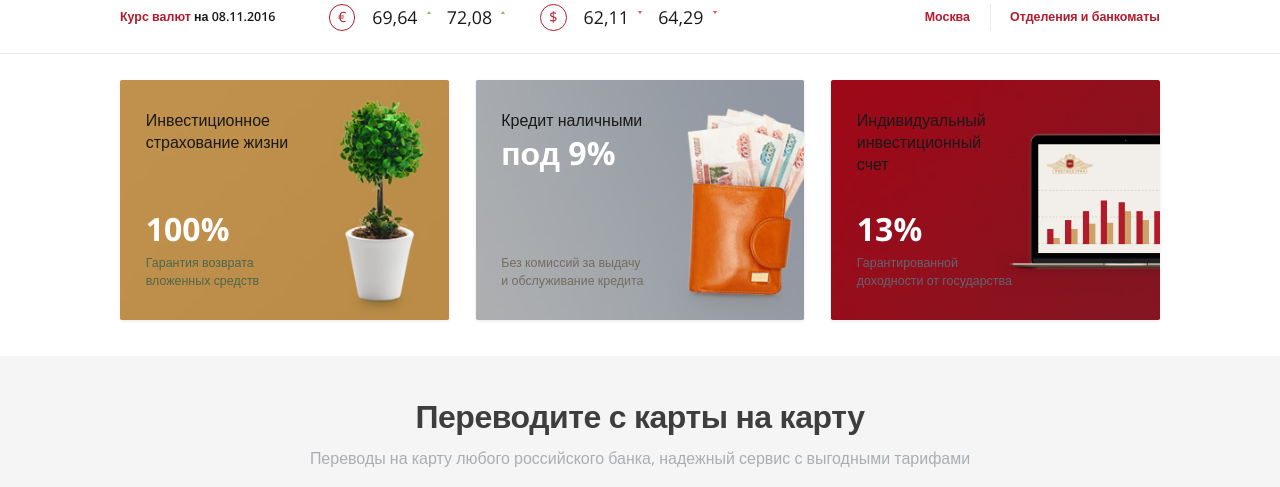
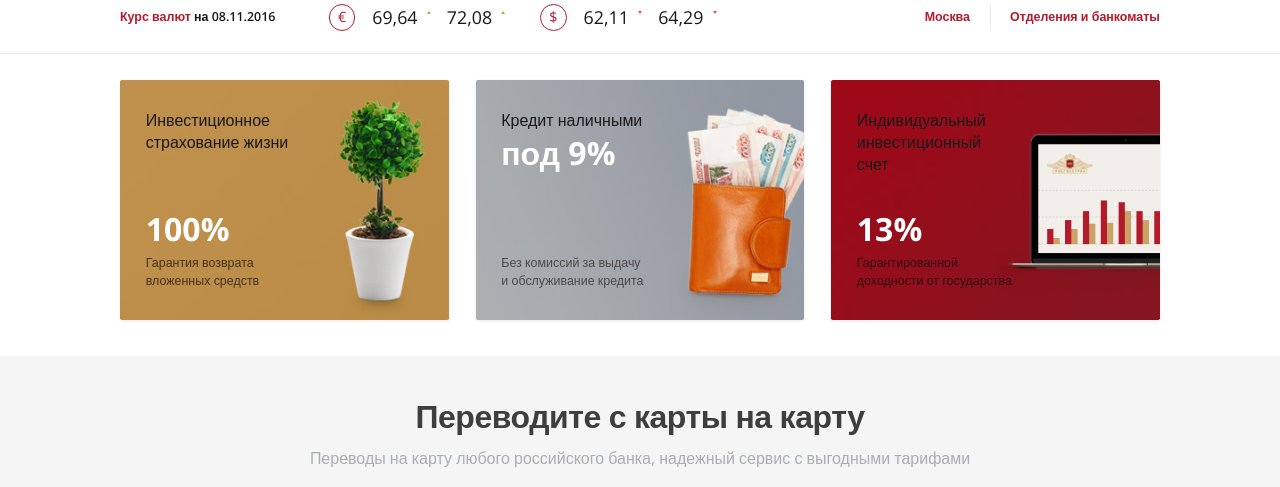
Before and after one commit to bestAIC/rgs, a PHP site: page / in a window 1280 px wide. Shown: the part 685-1172 px from the top of the page. Run offline with PHP 8.4, Linux system fonts and the light colour scheme; some libraries are stand-ins or nearby versions.

Commit message:
upd:цвет текста

```diff
--- a/static/theme/js/main.js
+++ b/static/theme/js/main.js
@@ -597,7 +597,7 @@ app.menu = function () {
 		$self.addClass('_active');
 	});
 	$menuSectionsShow.on('click',function () {
-		/*var $self = $(this);
+		var $self = $(this);
 		if($self.hasClass('_active')){
 			$menuSections.hide();
 			app.dom.$body.removeClass('menu-sections-visible menu-visible');
@@ -606,7 +606,7 @@ app.menu = function () {
 			$menuSections.show();
 			$self.addClass('_active');
 			app.dom.$body.addClass('menu-sections-visible ');
-		}*/
+		}
 
 	});
 	$menuWrap.hover(
--- a/static/theme/less/blocks/product.less
+++ b/static/theme/less/blocks/product.less
@@ -9,22 +9,22 @@
 	padding: 32/@rem 29/@rem 35/@rem;
 	&._green{
 		.product__text{
-			color: #4d664c;
+			color: #42331d;
 		}
 	}
 	&._red{
 		.product__text{
-			color: #705569;
+			color: #310e11;
 		}
 	}
 	&._brown{
 		.product__text{
-			color: #736d62;
+			color: #4a4a4a;
 		}
 	}
 	&._gray{
 		.product__text{
-			color: #616572;
+			color: #310e11;
 		}
 	}
 	&__inner{
```
Also changed, not shown: static/theme/css/styles.css, 1 other file.
